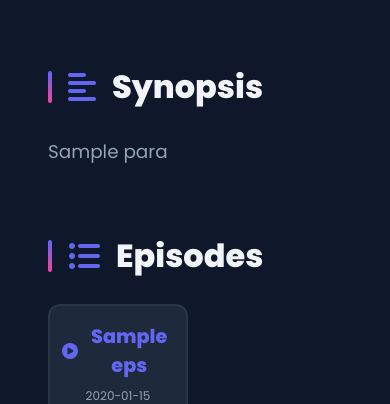
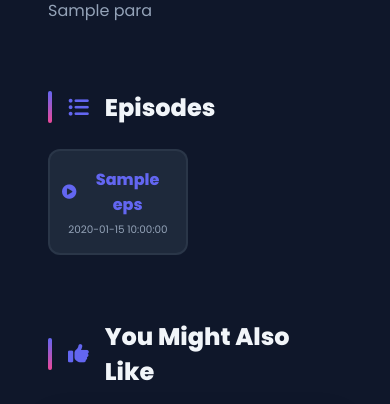
Before and after one commit to RMBLOGG/DayyOtak, a Flask app: page /anime/1 in a window 390 px wide. Shown: the part 1364-1768 px from the top of the page. Run offline with Flask 3, Linux system fonts and the light colour scheme; tables that the repository leaves empty hold one stand-in row (values such as "Sample post"); a database or web service that is not in the repository returns one stand-in record (values such as "Sample title"); data that the repository does not hold is empty.

Commit message:
Add files via upload

```diff
--- a/templates/detail.html
+++ b/templates/detail.html
@@ -248,7 +248,7 @@
     }
 
     .section-title {
-        font-size: 2rem;
+        font-size: 1.75rem;
         font-weight: 800;
         margin-bottom: 1.5rem;
         display: flex;
@@ -258,10 +258,11 @@
 
     .section-title i {
         color: var(--primary-color);
+        font-size: 1.5rem;
     }
 
     .synopsis-text {
-        font-size: 1.15rem;
+        font-size: 1rem;
         line-height: 1.8;
         color: var(--text-secondary);
         max-width: 900px;
@@ -301,21 +302,21 @@
     }
 
     .episode-number {
-        font-size: 1.3rem;
+        font-size: 1.1rem;
         font-weight: 900;
         color: var(--primary-color);
-        margin-bottom: 0.5rem;
+        margin-bottom: 0.4rem;
         display: flex;
         align-items: center;
-        gap: 0.4rem;
+        gap: 0.3rem;
     }
 
     .episode-number i {
-        font-size: 1.1rem;
+        font-size: 0.95rem;
     }
 
     .episode-date {
-        font-size: 0.75rem;
+        font-size: 0.7rem;
         color: var(--text-secondary);
         line-height: 1.3;
     }
@@ -406,7 +407,15 @@
         }
 
         .anime-subtitle {
-            font-size: 1.1rem;
+            font-size: 1rem;
+        }
+
+        .section-title {
+            font-size: 1.5rem;
+        }
+
+        .section-title i {
+            font-size: 1.3rem;
         }
 
         .meta-row {
@@ -424,11 +433,15 @@
         }
 
         .episode-number {
-            font-size: 1.2rem;
+            font-size: 1rem;
         }
 
         .episode-number i {
-            font-size: 1rem;
+            font-size: 0.9rem;
+        }
+
+        .episode-date {
+            font-size: 0.65rem;
         }
 
         .recommendations-grid {
```
Also changed, not shown: other parts of templates/detail.html (+13 -13 lines).
